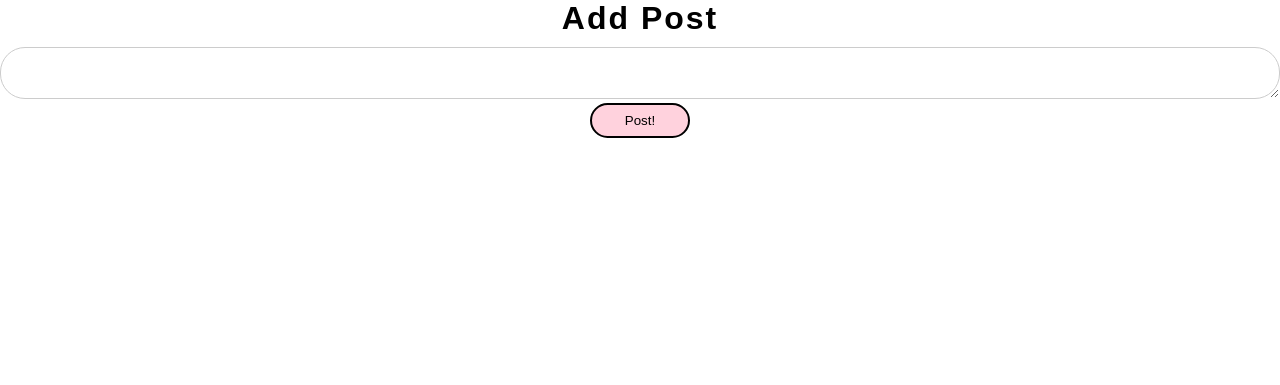
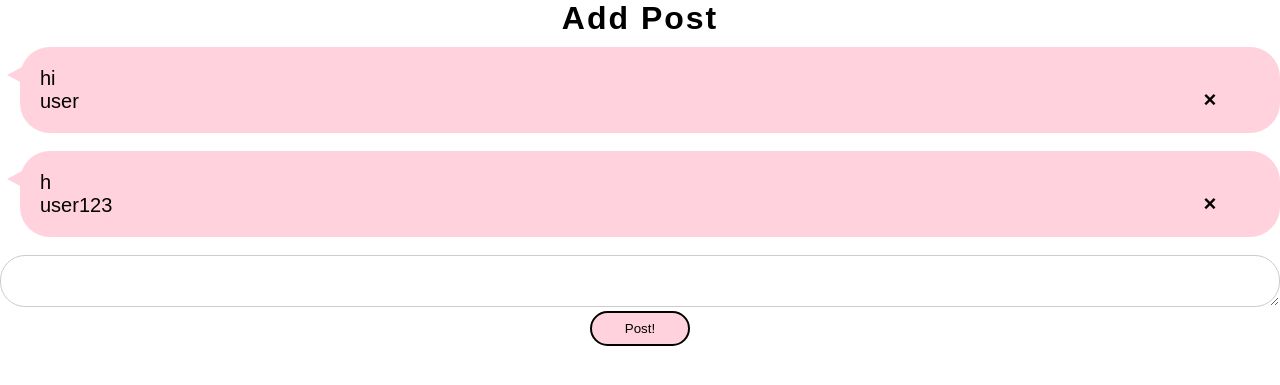
Before and after one commit to JaredFA363/FlaskSocialMedia, a Flask app: page / in a window 1280 px wide. Shown: the part 64-449 px from the top of the page. Run offline with Flask 2, Linux system fonts and the light colour scheme; data comes from the database, SQL or seed files in the repository; both versions use the stored data as it was after the commit; some web fonts are replaced.

Commit message:
usernames for posts showing multiple accounts can see different posts

```diff
--- a/website/models.py
+++ b/website/models.py
@@ -6,6 +6,7 @@ class Post(db.Model):
     id = db.Column(db.Integer, primary_key=True)
     data = db.Column(db.String(1000))
     date = db.Column(db.DateTime(timezone=True), default=func.now())
+    userpost = db.relationship('User', backref='post', lazy=True)
     user_id = db.Column(db.Integer, db.ForeignKey('user.id'))
 
 class User(db.Model, UserMixin):
--- a/website/static/stylesheet/style.css
+++ b/website/static/stylesheet/style.css
@@ -284,13 +284,13 @@ tr td{
     width: 100%;
 }
 
-.display{
+/*.display{
     padding-left: 10px;
     font-family: sans-serif;
     font-size: 15px;
     border: 7px solid #FFD2DD;
     border-radius: 30px;
-}
+}*/
 
 .post-delete{
     margin-left: 10px;
@@ -305,3 +305,29 @@ tr td{
     background-color: transparent;
     border: none;
 }
+
+.display{
+    position: relative;
+    background: #FFD2DD;
+    padding: 20px;
+    color: black;
+    border-radius: 30px;
+    margin-left: 20px;
+    font-size: 20px;
+    font-family: sans-serif;
+    list-style: none;
+}
+
+/*Creates speech bubble effect*/
+.display::after{
+    content: "";
+    display: block;
+    position: absolute;
+    left: -13px;
+    top: 20px;
+    width: 0;
+    height: 0;
+    border-top: 8px solid transparent;
+    border-bottom: 8px solid transparent;
+    border-right: 15px solid #FFD2DD;
+}
--- a/website/templates/home.html
+++ b/website/templates/home.html
@@ -4,9 +4,11 @@
 {% block content %}
 <h1 align="center">Add Post</h1>
 <ul id="posts">
-    {% for post in user.posts %}
+    {% for post in posts %}
     <li class="display">
         {{ post.data }}
+        <br>
+        {{ post.userpost.username }}
         <button type="button" class="post-delete" onclick="deletePost({{ post.id }})">
             <span aria-hidden="true">&times;</span>
         </button>
--- a/website/views.py
+++ b/website/views.py
@@ -20,7 +20,9 @@ def home():
             db.session.commit()
             flash('Posted', category='success')
 
-    return render_template("home.html", user=current_user)
+    posts = Post.query.all()
+
+    return render_template("home.html", user=current_user, posts=posts)
 
 @views.route("/contactus")
 def contactus():
```
Also changed, not shown: readme.md, website/database.db.
